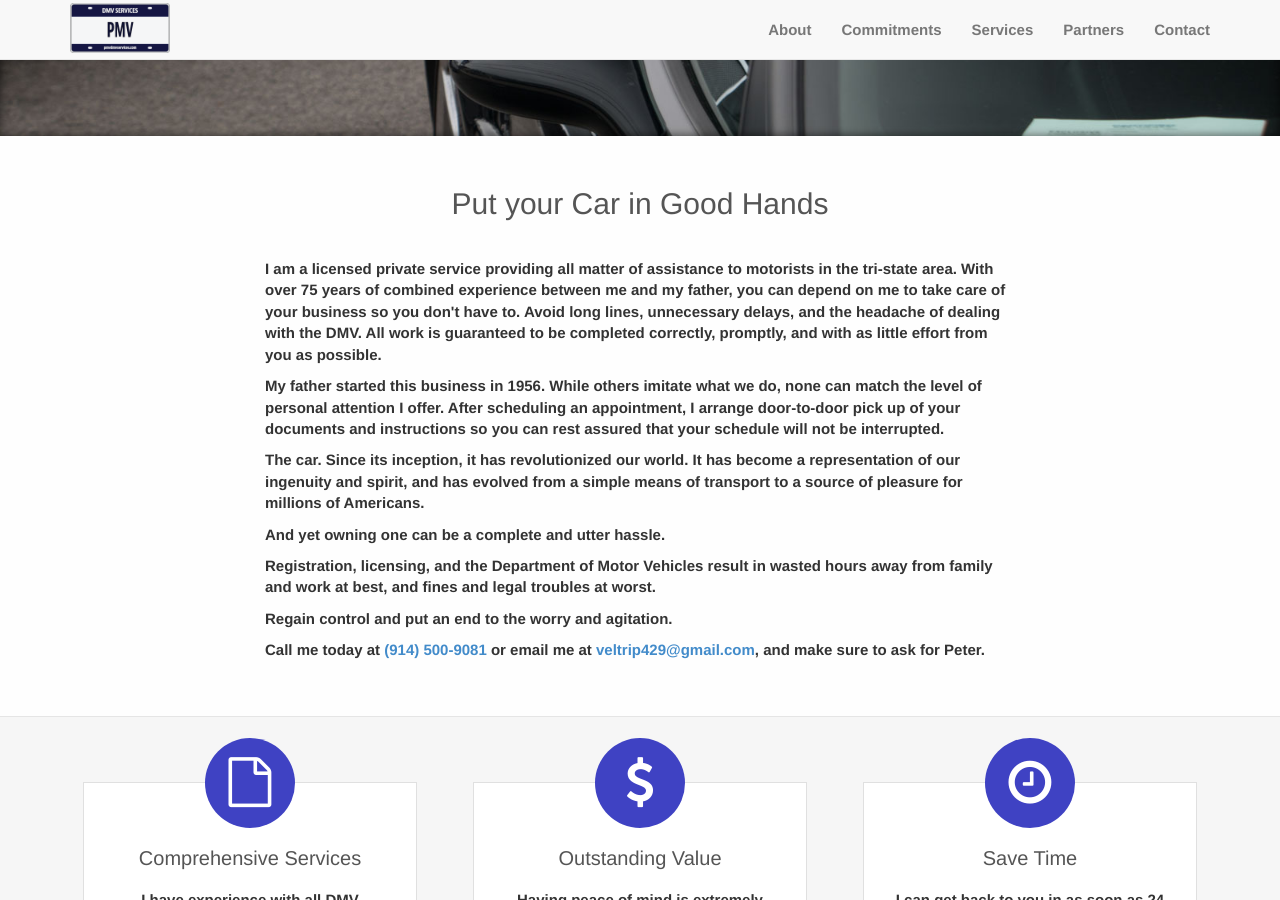
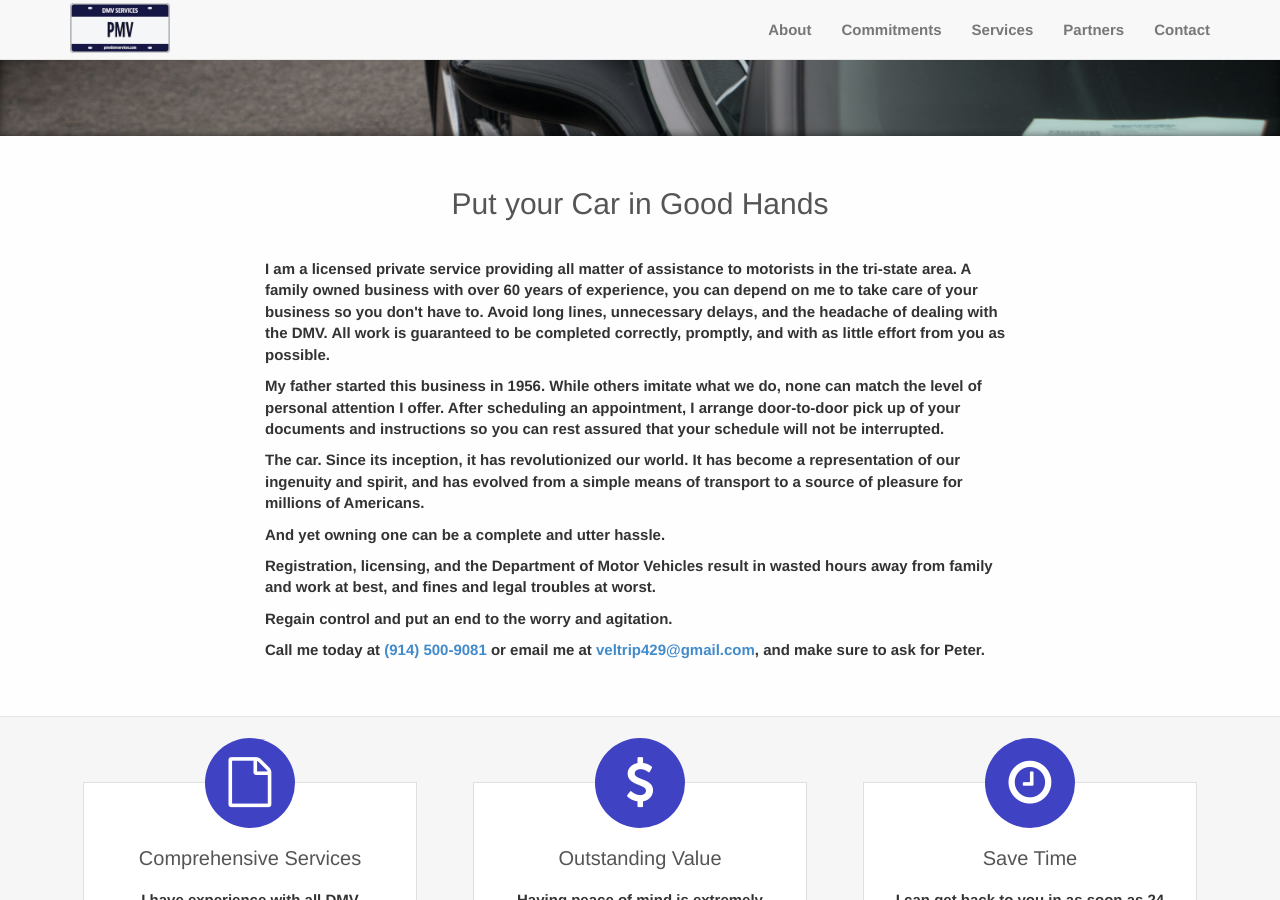
Before and after one commit to 91ferns/peterveltri, a Jekyll site: the page built from index.html, in a window 1280 px wide and 900 px high, scrolled down 598 px. Built offline with Jekyll 4.4.1, drawn with Linux system fonts in a browser that asks for light colours; nearby versions of some CDN libraries.

Commit message:
Adjust bio type

```diff
--- a/index.html
+++ b/index.html
@@ -30,7 +30,7 @@ title: Peter Veltri | Drive Confident - Rest Assured
 
           <h2 class="section-title">Put your Car in Good Hands</h2>
 
-          <p>I am a licensed private service providing all matter of assistance to motorists in the tri-state area. With over 75 years of combined experience between me and my father, you can depend on me to take care of your business so you don't have to. Avoid long lines, unnecessary delays, and the headache of dealing with the DMV. All work is guaranteed to be completed correctly, promptly, and with as little effort from you as possible.</p>
+          <p>I am a licensed private service providing all matter of assistance to motorists in the tri-state area. A family owned business with over 60 years of experience, you can depend on me to take care of your business so you don't have to. Avoid long lines, unnecessary delays, and the headache of dealing with the DMV. All work is guaranteed to be completed correctly, promptly, and with as little effort from you as possible.</p>
 
           <p>My father started this business in 1956. While others imitate what we do, none can match the level of personal attention I offer. After scheduling an appointment, I arrange door-to-door pick up of your documents and instructions so you can rest assured that your schedule will not be interrupted.</p>
 
```
